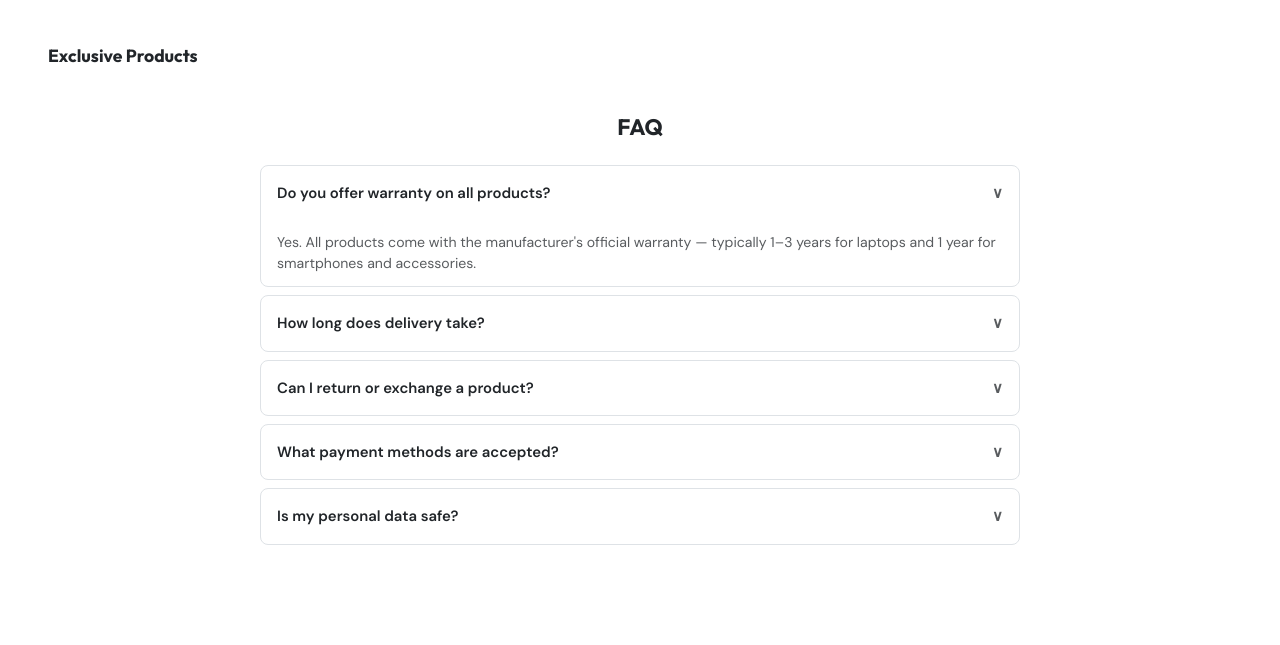
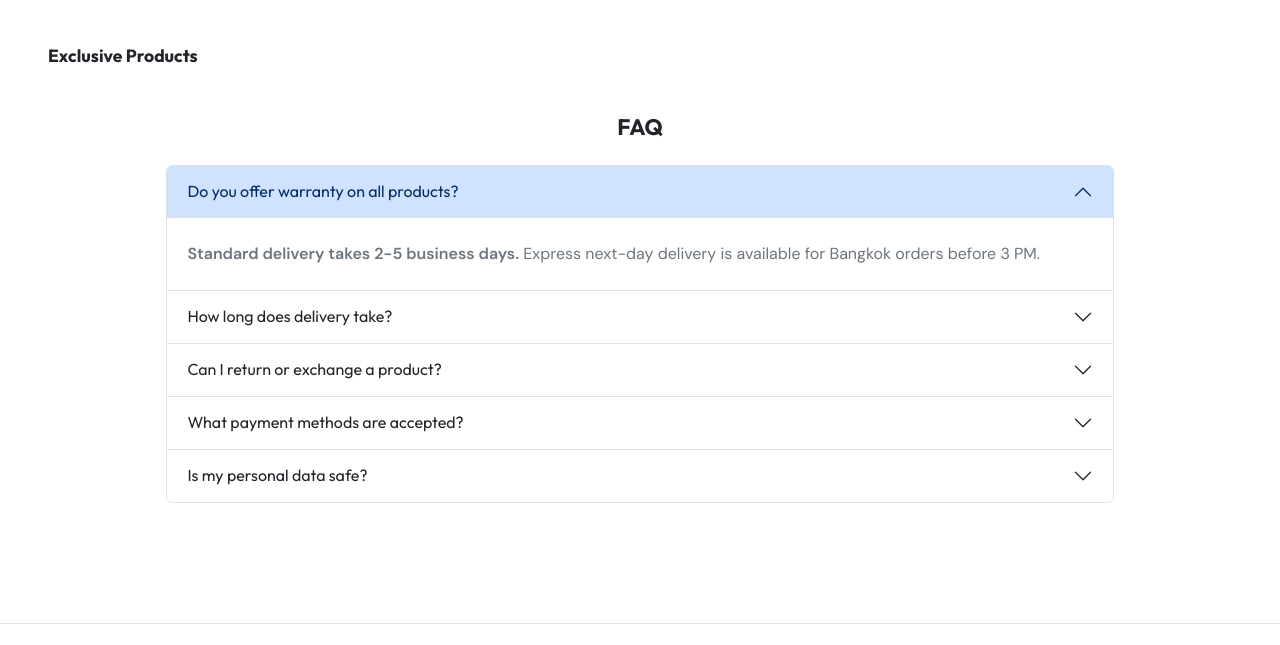
Before and after one commit to banameow/papaya, a website: page html/index.html in a window 1280 px wide. Shown: the part 481-1126 px from the top of the page. Drawn offline with nearby package versions, Linux system fonts and the light colour scheme; no server answers; files whose address does not match are found by name.

Commit message:
fix: FAQ Accordion, add: comments section

```diff
--- a/html/index.html
+++ b/html/index.html
@@ -122,62 +122,73 @@
   </section>
 
   <!-- FAQ -->
-  <section class="mb-5 mx-auto" style="max-width:760px">
+  <section class="mb-5 mx-auto" style="max-width:80%">
     <h2 class="fw-bold text-center mb-4" style="font-size:1.4rem">FAQ</h2>
 
-    <div class="border rounded-3 mb-2">
-      <div class="faq-header d-flex justify-content-between align-items-center p-3 fw-semibold"
-        role="button" style="cursor:pointer;font-size:.93rem">
+    <div id="faq-accordion" class="accordion">
+      <div class="accordion-item">
+        <h2 class="accordion-header">
+          <button class="accordion-button" type="button" data-bs-toggle="collapse" data-bs-target="#collapseOne" aria-expanded="true" aria-controls="collapseOne">
             Do you offer warranty on all products?
-        <span class="faq-icon text-muted">∨</span>
+          </button>
+        </h2>
+        <div id="collapseOne" class="accordion-collapse collapse show" data-bs-parent="#faq-accordion">
+          <div class="accordion-body text-secondary my-2">
+            <strong>Standard delivery takes 2-5 business days.</strong> Express next-day delivery is available for Bangkok orders before 3 PM.
           </div>
-      <div class="faq-body open text-muted" style="font-size:.88rem">
-        Yes. All products come with the manufacturer's official warranty — typically 1–3 years for
-        laptops and 1 year for smartphones and accessories.
         </div>
       </div>
 
-    <div class="border rounded-3 mb-2">
-      <div class="faq-header d-flex justify-content-between align-items-center p-3 fw-semibold"
-        role="button" style="cursor:pointer;font-size:.93rem">
+      <div class="accordion-item">
+        <h2 class="accordion-header">
+          <button class="accordion-button collapsed" type="button" data-bs-toggle="collapse" data-bs-target="#collapseTwo" aria-expanded="false" aria-controls="collapseTwo">
             How long does delivery take?
-        <span class="faq-icon text-muted">∨</span>
+          </button>
+        </h2>
+        <div id="collapseTwo" class="accordion-collapse collapse" data-bs-parent="#faq-accordion">
+          <div class="accordion-body text-secondary my-2">
+            Standard delivery takes 2-5 business days. Express next-day delivery is available for Bangkok orders before 3 PM.
           </div>
-      <div class="faq-body text-muted" style="font-size:.88rem">
-        Standard delivery takes 2–5 business days. Express next-day delivery is available for Bangkok orders before 3 PM.
         </div>
       </div>
 
-    <div class="border rounded-3 mb-2">
-      <div class="faq-header d-flex justify-content-between align-items-center p-3 fw-semibold"
-        role="button" style="cursor:pointer;font-size:.93rem">
+      <div class="accordion-item">
+        <h2 class="accordion-header">
+          <button class="accordion-button collapsed" type="button" data-bs-toggle="collapse" data-bs-target="#collapseThree" aria-expanded="false" aria-controls="collapseThree">
             Can I return or exchange a product?
-        <span class="faq-icon text-muted">∨</span>
-      </div>
-      <div class="faq-body text-muted" style="font-size:.88rem">
+          </button>
+        </h2>
+        <div id="collapseThree" class="accordion-collapse collapse" data-bs-parent="#faq-accordion">
+          <div class="accordion-body text-secondary my-2">
             We accept returns within 7 days of purchase if the product is unused and in original packaging.
           </div>
         </div>
+      </div>
 
-    <div class="border rounded-3 mb-2">
-      <div class="faq-header d-flex justify-content-between align-items-center p-3 fw-semibold"
-        role="button" style="cursor:pointer;font-size:.93rem">
+      <div class="accordion-item">
+        <h2 class="accordion-header">
+          <button class="accordion-button collapsed" type="button" data-bs-toggle="collapse" data-bs-target="#collapseFour" aria-expanded="false" aria-controls="collapseFour">
             What payment methods are accepted?
-        <span class="faq-icon text-muted">∨</span>
-      </div>
-      <div class="faq-body text-muted" style="font-size:.88rem">
+          </button>
+        </h2>
+        <div id="collapseFour" class="accordion-collapse collapse" data-bs-parent="#faq-accordion">
+          <div class="accordion-body text-secondary my-2">
             Visa, MasterCard, AMEX, PromptPay, bank transfer, and instalment plans via supported banks.
           </div>
         </div>
+      </div>
 
-    <div class="border rounded-3">
-      <div class="faq-header d-flex justify-content-between align-items-center p-3 fw-semibold"
-        role="button" style="cursor:pointer;font-size:.93rem">
+      <div class="accordion-item">
+        <h2 class="accordion-header">
+          <button class="accordion-button collapsed" type="button" data-bs-toggle="collapse" data-bs-target="#collapseFive" aria-expanded="false" aria-controls="collapseFive">
             Is my personal data safe?
-        <span class="faq-icon text-muted">∨</span>
+          </button>
+        </h2>
+        <div id="collapseFive" class="accordion-collapse collapse" data-bs-parent="#faq-accordion">
+          <div class="accordion-body text-secondary my-2">
+            <strong>Absolutely.</strong> We comply with Thailand's PDPA. Your information is never shared without consent.
           </div>
-      <div class="faq-body text-muted" style="font-size:.88rem">
-        Absolutely. We comply with Thailand's PDPA. Your information is never shared without consent.
+        </div>
       </div>
     </div>
 
--- a/public/script.js
+++ b/public/script.js
@@ -27,7 +27,7 @@ function createProductCard(product) {
 
   const price = document.createElement("span");
   price.className = "text-price fw-bold";
-  price.textContent = '$' + product.price;
+  price.textContent = "$" + product.price;
 
   cardBody.appendChild(p);
   cardBody.appendChild(price);
--- a/public/style.css
+++ b/public/style.css
@@ -65,6 +65,12 @@ h1,h2,h3,h4,h5 { font-family: var(--font-head); }
 /* ── Promo banner ───────────────────────────────────────────── */
 .promo-banner { min-height: 180px; display: flex; align-items: center; justify-content: center; }
 
+/* ── Accordion ──────────────────────────────────────── */
+.accordion-button:focus:not(:focus-visible) {
+  box-shadow: none;
+  outline: none;
+}
+
 /* ── Fade-in animation ──────────────────────────────────────── */
 @keyframes fadeInUp { from { opacity:0; transform:translateY(14px); } to { opacity:1; transform:translateY(0); } }
 .fade-in { animation: fadeInUp .4s ease both; }
```
Also changed, not shown: app.js (+14 -3 lines). Lines whose indentation alone changed are shown as unchanged.
